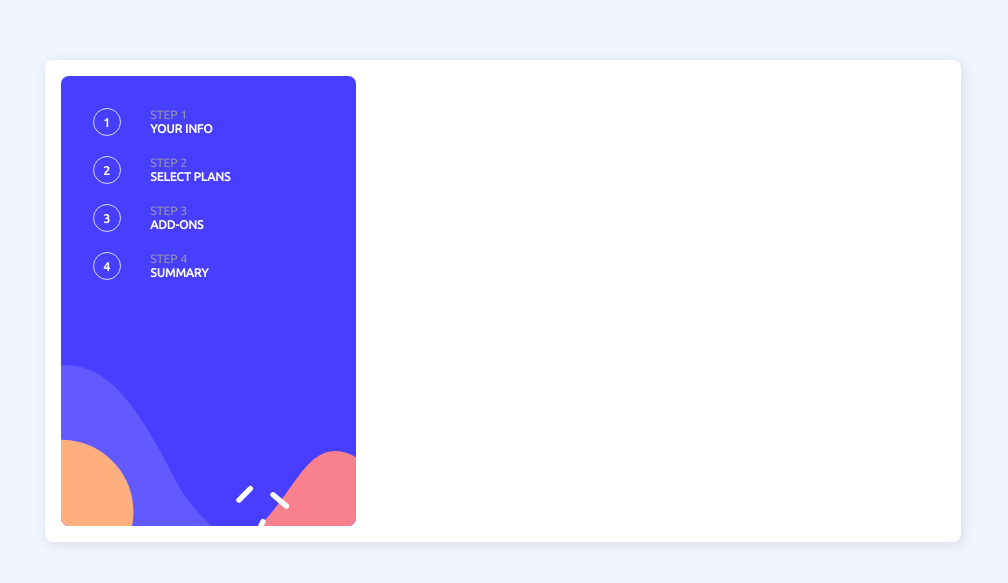
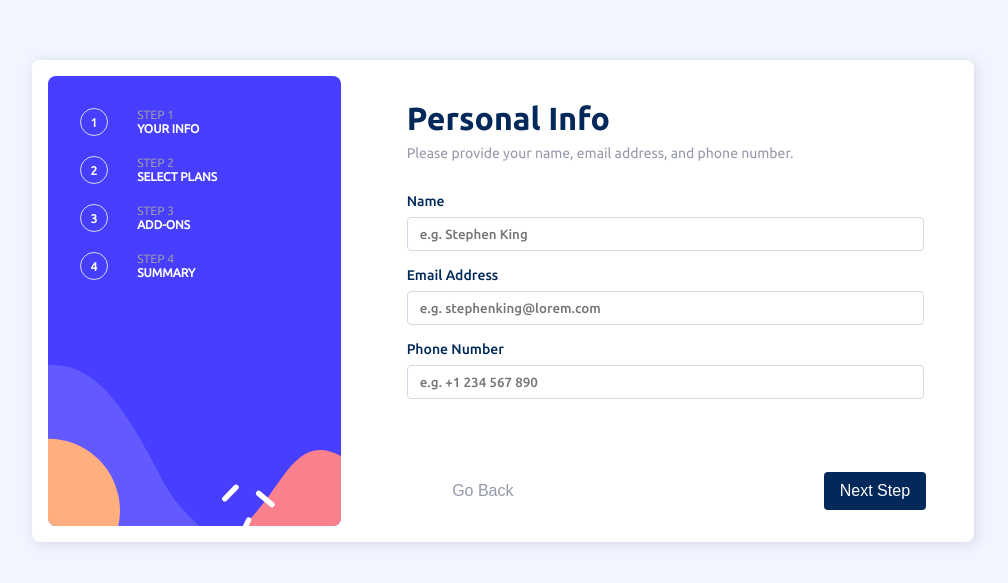
Before and after one commit to SayeemZaman3/Multi-Step-Form, a plain HTML site: page index.html in a window 1280 px wide. Shown: the part 107-690 px from the top of the page, without its empty margins (137-1145 px from the left). Drawn offline with Linux system fonts and the light colour scheme.

Commit message:
add step 1 desktop design

```diff
--- a/index.html
+++ b/index.html
@@ -38,29 +38,33 @@
     <!-- Form -->
     <div id="form">
       <!-- Main -->
-      <form>
+      <form novalidate>
         <!-- Step 1 -->
-        <fieldset class="step">
-          <h1>Personal Info</h1>
-          <h4>Please provide your name, email address, and phone number.</h4>
+        <fieldset class="step" id="step1">
+          <h1 class="head">Personal Info</h1>
+          <p class="subhead">Please provide your name, email address, and phone number.</p>
 
+          <div class="field">
             <label for="name">Name</label>
             <p class="error"></p>
             <input type="text" id="name" placeholder="e.g. Stephen King">
-
+          </div>
+          <div class="field">
             <label for="email">Email Address</label>
             <p class="error"></p>
             <input type="email" id="email" placeholder="e.g. stephenking@lorem.com">
-
-          <label for="phone">Phone</label>
+          </div>
+          <div class="field">
+            <label for="phone">Phone Number</label>
             <p class="error"></p>
-          <input type="phone" id="phone" placeholder="e.g. +1 234 567 890">
+            <input type="tel" id="phone" placeholder="e.g. +1 234 567 890">
+          </div>
         </fieldset>
 
         <!-- Step 2 -->
-        <fieldset class="step">
-          <h1>Select your plan</h1>
-          <h4>You have the option of monthly or yearly billing.</h4>
+        <fieldset class="step" id="step2">
+          <h1 class="head">Select your plan</h1>
+          <p class="subhead">You have the option of monthly or yearly billing.</p>
 
           <div id="plan">
             <div class="radio">
@@ -91,9 +95,9 @@
         </fieldset>
 
         <!-- Step 3 -->
-        <fieldset class="step">
-          <h1>Pick add-ons</h1>
-          <h4>Add-ons help enhance your gaming experience.</h4>
+        <fieldset class="step" id="step3">
+          <h1 class="head">Pick add-ons</h1>
+          <p class="subhead">Add-ons help enhance your gaming experience.</p>
 
           <div id="checkboxes">
             <div class="checkbox">
@@ -118,9 +122,9 @@
         </fieldset>
 
         <!-- Step 4 -->
-        <fieldset class="step">
-          <h1>Finishing Up</h1>
-          <h4>Double-check everything is OK before continuing</h4>
+        <fieldset class="step" id="step4">
+          <h1 class="head">Finishing Up</h1>
+          <p class="subhead">Double-check everything is OK before continuing</p>
 
           <div class="info">
             <div>
@@ -151,13 +155,13 @@
             </div>
           </div>
         </fieldset>
-      </form>
-
       <!-- Buttons -->
       <div id="nav">
         <button id="back">Go Back</button>
-        <button id="next">Next</button>
+        <button id="next" type="submit">Next Step</button>
       </div>
+      </form>
+
     </div>
   </div>
 </body>
--- a/style.css
+++ b/style.css
@@ -33,11 +33,13 @@ body{
 }
 #container{
   background: #fff;
-  width: 70%;
+  position: relative;
+  width: 72%;
   min-height: 450px;
   display: grid;
   grid-template-columns: 1fr 2fr;
   grid-template-rows: 1fr;
+  grid-column-gap: 32px;
   padding: 16px;
   border-radius: 8px;
   box-shadow: 2px 2px 12px var(--purple200);
@@ -55,6 +57,7 @@ body{
   margin: 0;
   padding: 32px;
   border-radius: 8px;
+  grid-row: span 2;
 }
 .progress{
   display: grid;
@@ -86,11 +89,88 @@ body{
 
 
 /* Form */
+button, input{
+  cursor: pointer;
+}
 .step{
   display: none;
+  border: none;
+  padding: 16px 32px;
 }
+#step1{
+  display: block;
+}
+.step h1{
+  margin: 8px 0;
+  font-family: Ubuntu-bold, Arial, Helvetica, sans-serif;
+  color: var(--blue950);
+}
+.step p{
+  font-size: 14px;
+  color: var(--grey500);
+}
+label{
+  font-family: Ubuntu-med;
+  font-size: 14px;
+}
+
+
+/* Step 1 */
+#step1 .subhead{
+  margin-bottom: 24px;
+}
+.field{
+  color: var(--blue950);
+  padding: 8px 0;
+  display: grid;
+  gap: 4px;
+}
+.field input{
+  width: 95%;
+  height: 32px;
+  border-radius: 4px;
+  border: 1px solid var(--purple200);
+  color: var(--blue950);
+  padding: 0 12px;
+  font-family: Ubuntu-med;
+}
+.field input:focus{
+  border: 1px solid var(--purple600);
+  outline: none;
+}
+.field.error input{
+  border: 1px solid var(--red500);
+}
+.error{
+  color: var(--red500);
+}
+
 
 /* Buttons */
 #nav{
-  display: none;
+  display: flex;
+  position: absolute;
+  bottom: 32px;
+  right: 48px;
+  width: 52%;
+  font-family: Ubuntu-reg;
 }
+#nav button{
+  padding: 10px 16px;
+  font-size: 16px;
+}
+#next{
+  margin-left: auto;
+  background: var(--blue950);
+  border: none;
+  color: #fff;
+  border-radius: 4px;
+}
+#back{
+  background: none;
+  border: none;
+  color: var(--grey500);
+}
+#back:hover{
+  color: var(--blue950);
+}
```
Lines whose indentation alone changed are shown as unchanged.
